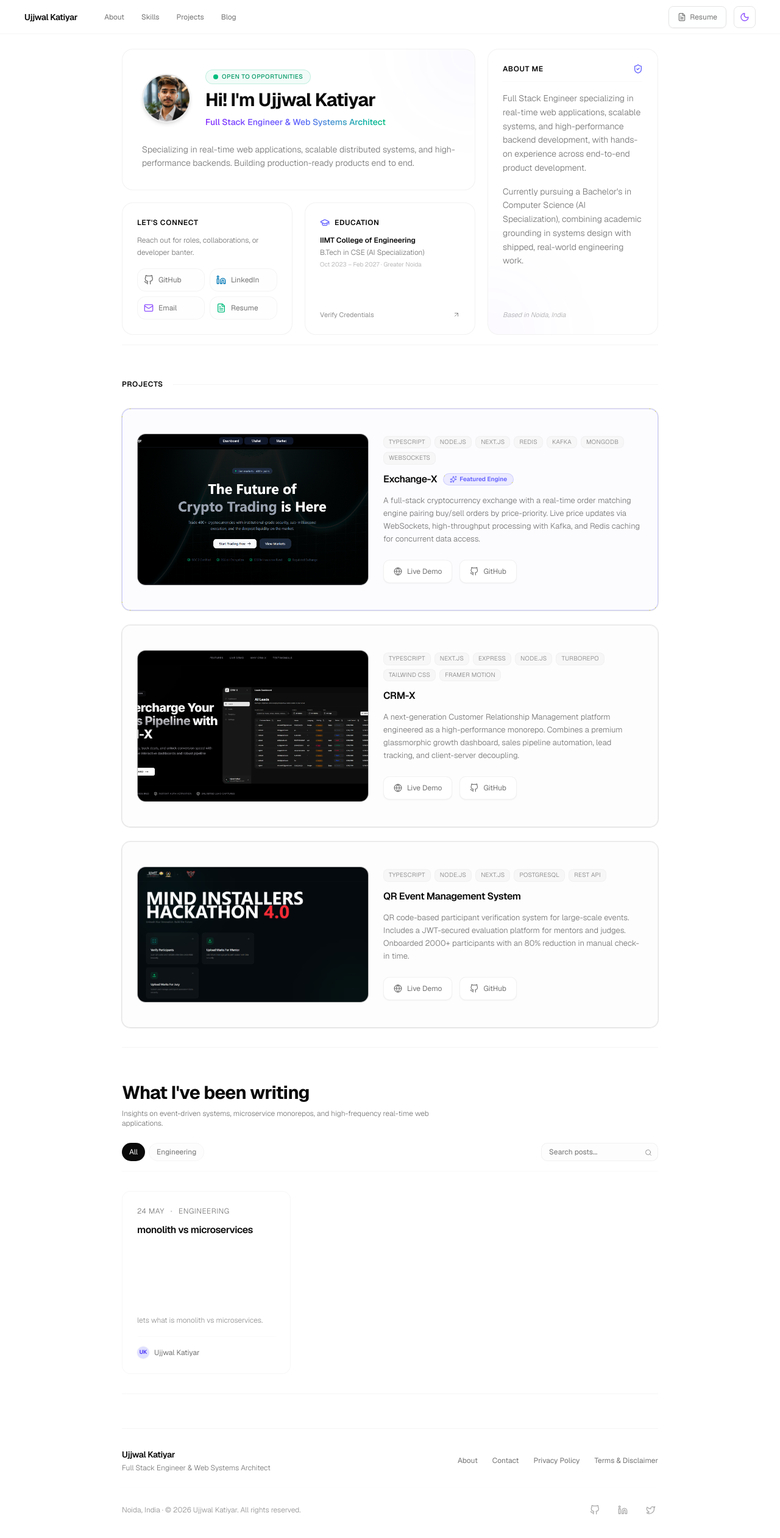
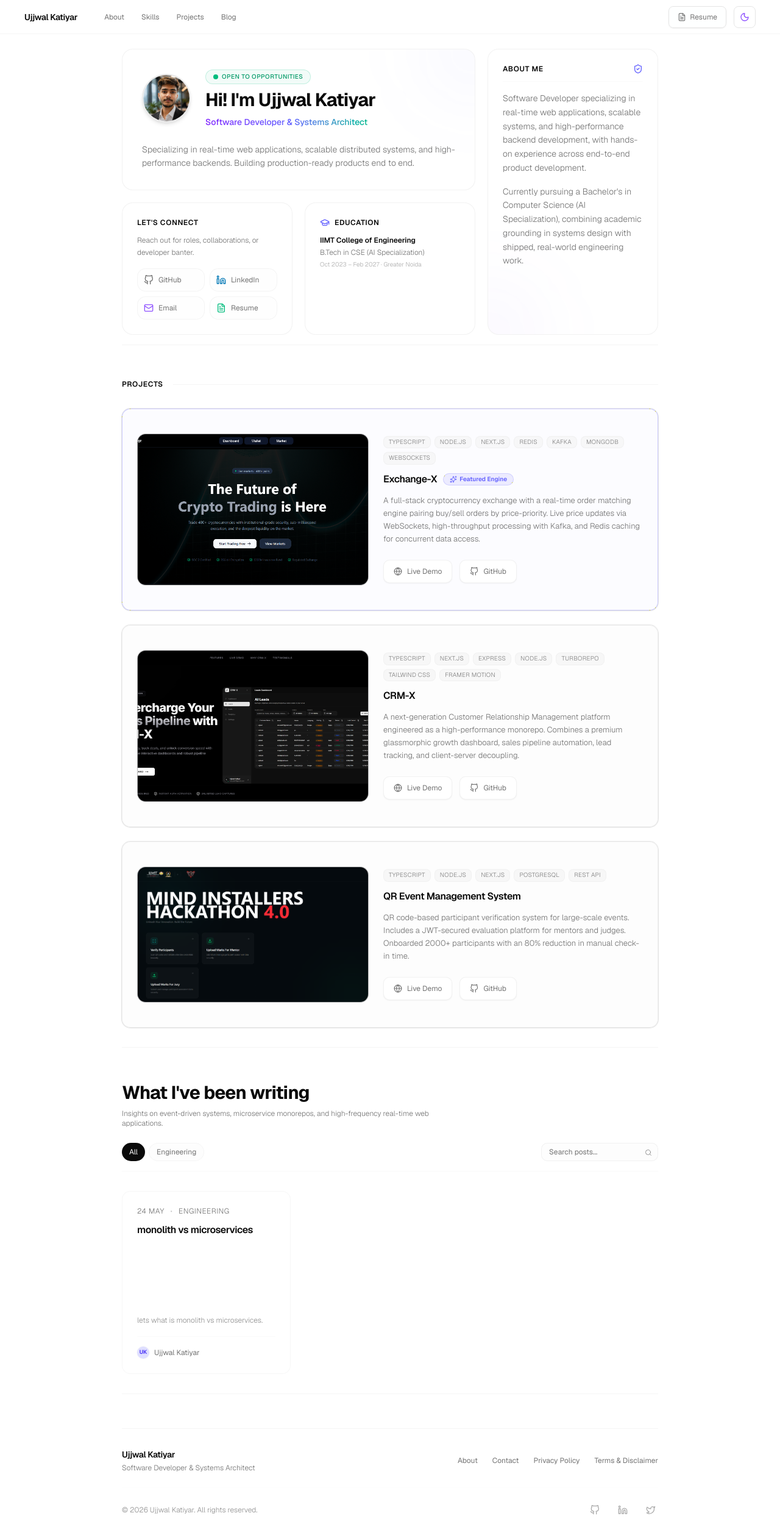
Before and after one commit to ujjwalkat07/porfolio, a Next.js app: page / in a window 1280 px wide. Shown: the top 2522 px of the page at 61% size. Built offline with nearby package versions, Linux system fonts and the light colour scheme.

Commit message:
feat: add about page and bento-profile, footer, and hero components to portfolio structure

```diff
--- a/src/app/about/page.tsx
+++ b/src/app/about/page.tsx
@@ -62,7 +62,7 @@ export default function AboutPage() {
         {/* Bio Sections */}
         <div className="flex flex-col gap-6 text-[15px] text-muted-foreground font-light leading-relaxed">
           <p>
-            Hello! I&apos;m <strong className="font-semibold text-foreground">Ujjwal Katiyar</strong>, a software developer based in Noida, India. I specialize in backend efficiency, distributed caching, real-time message streams, and modern responsive frontend client layers.
+            Hello! I&apos;m <strong className="font-semibold text-foreground">Ujjwal Katiyar</strong>, a software developer based in India. I specialize in backend efficiency, distributed caching, real-time message streams, and modern responsive frontend client layers.
           </p>
           <p>
             My engineering philosophy centers around simplicity, modularity, and scalability. I enjoy diving into complex integration layers—designing Kafka topics to process streaming events, structuring transactional models with Prisma and MongoDB, and tailoring accessible Web UI interactions using Tailwind and Next.js.
--- a/src/components/bento-profile.tsx
+++ b/src/components/bento-profile.tsx
@@ -73,7 +73,7 @@ export function BentoProfile() {
                 Hi! I&apos;m Ujjwal Katiyar
               </h1>
               <p className="text-sm font-medium bg-gradient-to-r from-violet-600 via-indigo-500 to-emerald-500 bg-clip-text text-transparent dark:from-violet-400 dark:via-indigo-300 dark:to-emerald-400">
-                Full Stack Engineer & Web Systems Architect
+                Software Developer & Systems Architect
               </p>
             </div>
           </div>
@@ -97,16 +97,16 @@ export function BentoProfile() {
             </div>
 
             <p className="text-xs sm:text-sm text-muted-foreground font-light leading-relaxed">
-              Full Stack Engineer specializing in real-time web applications, scalable systems, and high-performance backend development, with hands-on experience across end-to-end product development.
+              Software Developer specializing in real-time web applications, scalable systems, and high-performance backend development, with hands-on experience across end-to-end product development.
             </p>
             <p className="text-xs sm:text-sm text-muted-foreground font-light leading-relaxed">
               Currently pursuing a Bachelor&apos;s in Computer Science (AI Specialization), combining academic grounding in systems design with shipped, real-world engineering work.
             </p>
           </div>
 
-          <div className="text-[11px] text-muted-foreground/60 italic font-light pt-2">
+          {/* <div className="text-[11px] text-muted-foreground/60 italic font-light pt-2">
             Based in Noida, India
-          </div>
+          </div> */}
         </div>
 
         {/* CARD 3: Connect / Socials (Spans 1 column) */}
@@ -187,15 +187,15 @@ export function BentoProfile() {
             </div>
           </div>
 
-          <div className="flex items-center justify-between text-[11px] text-muted-foreground/80 hover:text-foreground transition-colors cursor-pointer select-none">
+          {/* <div className="flex items-center justify-between text-[11px] text-muted-foreground/80 hover:text-foreground transition-colors cursor-pointer select-none">
             <span>Verify Credentials</span>
             <ArrowUpRight className="h-3 w-3" />
-          </div>
+          </div> */}
         </div>
 
         {/* CARD 5: Tech Stack / Skills (Spans full width - 3 columns on desktop) */}
         {/* <div className="md:col-span-3 group relative overflow-hidden rounded-2xl border border-border/50 bg-card/40 dark:bg-zinc-900/40 dark:border-zinc-800/80 backdrop-blur-md p-6 flex flex-col gap-6 transition-all duration-300 hover:border-indigo-500/20 hover:bg-muted/30 dark:hover:bg-zinc-900/50 hover:shadow-lg"> */}
-          {/* <div className="flex items-center justify-between pb-3 border-b border-border/20">
+        {/* <div className="flex items-center justify-between pb-3 border-b border-border/20">
             <span className="text-xs font-semibold text-foreground tracking-wider uppercase select-none">
               Technical Skillset
             </span>
@@ -204,8 +204,8 @@ export function BentoProfile() {
             </Badge>
           </div> */}
 
-          {/* Skills Grid */}
-          {/* <div className="grid grid-cols-2 sm:grid-cols-3 lg:grid-cols-6 gap-4">
+        {/* Skills Grid */}
+        {/* <div className="grid grid-cols-2 sm:grid-cols-3 lg:grid-cols-6 gap-4">
             {skillCategories.map((category, i) => {
               const Icon = category.icon
               return (
--- a/src/components/footer.tsx
+++ b/src/components/footer.tsx
@@ -26,7 +26,7 @@ export function Footer() {
             Ujjwal Katiyar
           </span>
           <span className="text-xs text-muted-foreground font-light">
-            Full Stack Engineer &amp; Web Systems Architect
+            Software Developer &amp; Systems Architect
           </span>
         </div>
         <div className="flex flex-wrap items-center justify-center gap-x-6 gap-y-2">
@@ -46,7 +46,7 @@ export function Footer() {
       {/* Bottom Row: Info and Socials */}
       <div className="flex flex-col gap-4 pt-4 border-t border-border/10 items-center justify-between sm:flex-row text-center sm:text-left">
         <span className="text-xs text-muted-foreground/80 font-light">
-          Noida, India · © {currentYear} Ujjwal Katiyar. All rights reserved.
+          © {currentYear} Ujjwal Katiyar. All rights reserved.
         </span>
         <div className="flex items-center gap-1.5 -mr-2">
           {socials.map((social) => {
--- a/src/components/hero.tsx
+++ b/src/components/hero.tsx
@@ -41,7 +41,7 @@ export function Hero() {
 
         {/* Title */}
         <h1 className="text-3xl font-extrabold tracking-tight leading-[1.1] sm:text-4xl md:text-5xl lg:text-6xl text-foreground max-w-4xl">
-          Hi! I&apos;m Ujjwal Katiyar,<br /> Full Stack Engineer
+          Hi! I&apos;m Ujjwal Katiyar,<br /> Software Developer
           from <span className="bg-gradient-to-r from-violet-600 via-indigo-500 to-emerald-500 bg-clip-text text-transparent dark:from-violet-400 dark:via-indigo-300 dark:to-emerald-400">India.</span>
         </h1>
 
```
